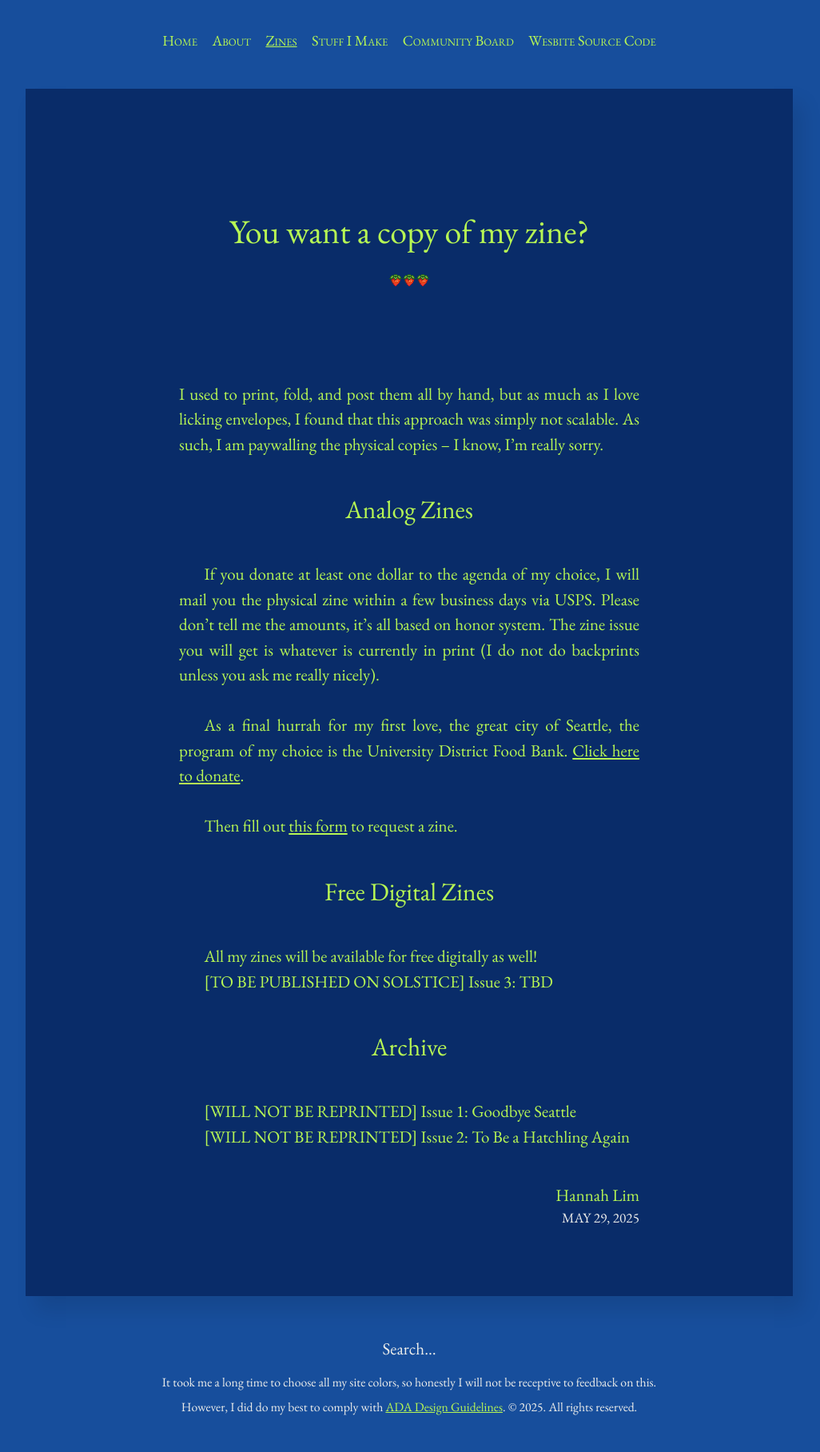
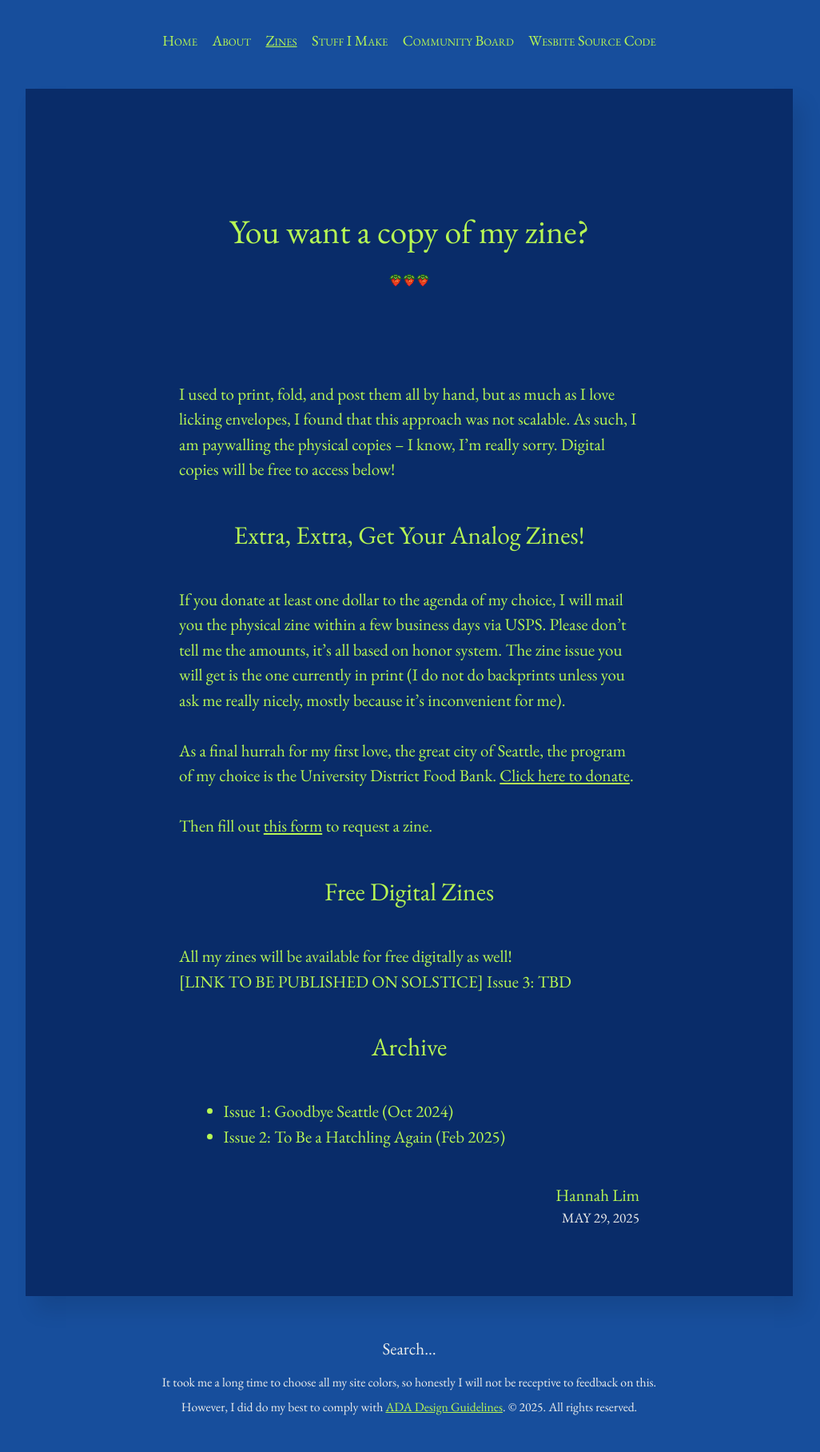
Before and after one commit to limh0228/schemes_and_machinations, a Jekyll site: the page built from pages/zines.md, in a window 1280 px wide. Shown: the whole page at 80% size, without its empty margins (128-1154 px from the left). Built offline with Jekyll 4.4.1, drawn with Linux system fonts in a browser that asks for light colours.

```diff
--- a/_sass/_article.scss
+++ b/_sass/_article.scss
@@ -21,13 +21,8 @@
 }
 
 .post p {
-  text-align: justify;
+  text-align: left;
   text-indent: 1.5em;
-  text-justify: inter-word;
-}
-
-.post p:first-of-type,
-.post h2 + p {
   text-indent: 0;
 }
 
--- a/pages/zines.md
+++ b/pages/zines.md
@@ -5,10 +5,10 @@ author: "Hannah Lim"
 date: 2025-05-29
 ---
 
-I used to print, fold, and post them all by hand, but as much as I love licking envelopes, I found that this approach was simply not scalable. As such, I am paywalling the physical copies -- I know, I'm really sorry.
+I used to print, fold, and post them all by hand, but as much as I love licking envelopes, I found that this approach was not scalable. As such, I am paywalling the physical copies -- I know, I'm really sorry. Digital copies will be free to access below!
 
-### Analog Zines
-If you donate at least one dollar to the agenda of my choice, I will mail you the physical zine within a few business days via USPS. Please don't tell me the amounts, it's all based on honor system. The zine issue you will get is whatever is currently in print (I do not do backprints unless you ask me really nicely).
+### Extra, Extra, Get Your Analog Zines!
+If you donate at least one dollar to the agenda of my choice, I will mail you the physical zine within a few business days via USPS. Please don't tell me the amounts, it's all based on honor system. The zine issue you will get is the one currently in print (I do not do backprints unless you ask me really nicely, mostly because it's inconvenient for me).
 
 <br>
 
@@ -16,15 +16,13 @@ As a final hurrah for my first love, the great city of Seattle, the program of m
 
 <br>
 
-Then fill out [this form](/pages/zine_jotform.html) to request a zine.
-
+Then fill out  <a href="{{ "/pages/zine_jotform.html" | relative_url }}">this form</a> to request a zine.
 
 ### Free Digital Zines
 All my zines will be available for free digitally as well!
 
-[TO BE PUBLISHED ON SOLSTICE] Issue 3: TBD
+[LINK TO BE PUBLISHED ON SOLSTICE] Issue 3: TBD
 
 ### Archive
-[WILL NOT BE REPRINTED] Issue 1: Goodbye Seattle
-
-[WILL NOT BE REPRINTED] Issue 2: To Be a Hatchling Again
+- Issue 1: Goodbye Seattle (Oct 2024)
+- Issue 2: To Be a Hatchling Again (Feb 2025)
```
Also changed, not shown: _posts/2025-05-09-rebecca.md (+1 -1 lines), _posts/YYYY-MM-DD-template.md (+1 -1 lines), pages/about.md (+3 -3 lines), pages/community.md (+6 -3 lines).
